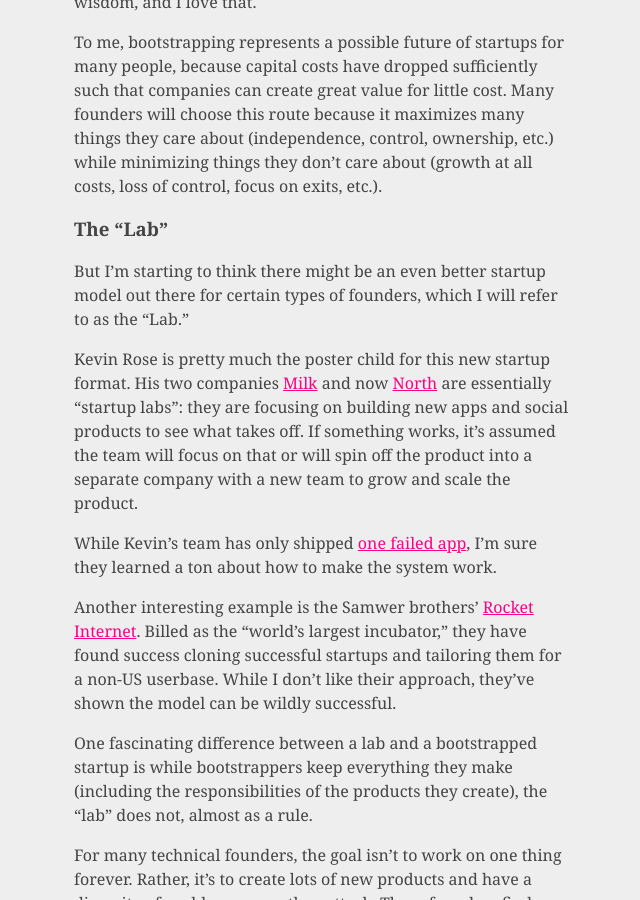
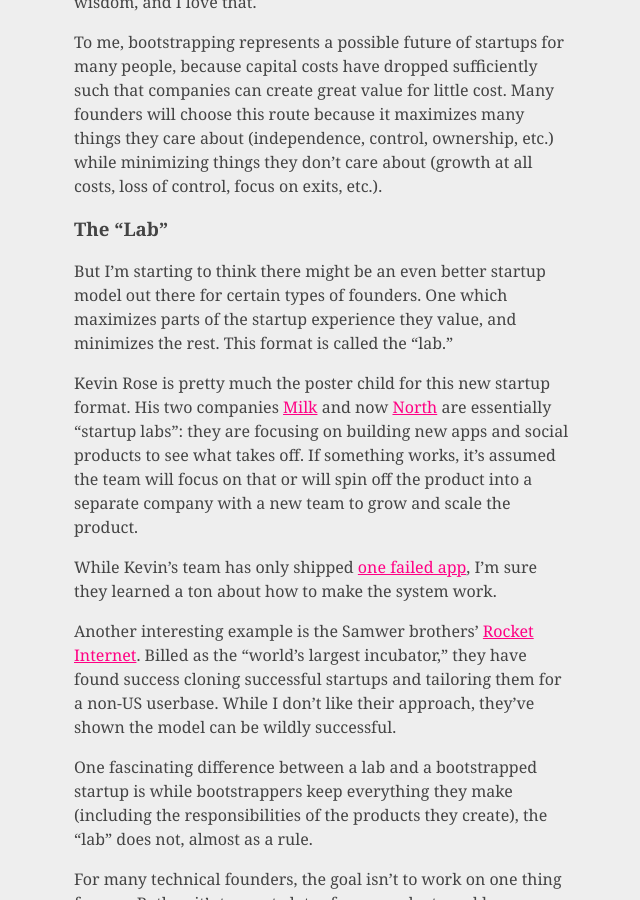
Before and after one commit to mlynch/mlynch.github.com, a Jekyll site: the page built from _posts/2014-11-02-new-kind-of-startup.markdown, in a window 1280 px wide and 900 px high, scrolled down 332 px. Shown: the whole window, without its empty margins (316-956 px from the left). Built offline with Jekyll 4.4.1, drawn with Linux system fonts in a browser that asks for light colours; Markdown is read by kramdown in place of the engine named in the settings; comment, search, counter and statistics services are not loaded.

Commit message:
Update 2014-11-02-new-kind-of-startup.markdown

```diff
--- a/_posts/2014-11-02-new-kind-of-startup.markdown
+++ b/_posts/2014-11-02-new-kind-of-startup.markdown
@@ -31,7 +31,7 @@ To me, bootstrapping represents a possible future of startups for many people, b
 
 ### The "Lab"
 
-But I'm starting to think there might be an even better startup model out there for certain types of founders, which I will refer to as the "Lab."
+But I'm starting to think there might be an even better startup model out there for certain types of founders. One which maximizes parts of the startup experience they value, and minimizes the rest. This format is called the "lab."
 
 Kevin Rose is pretty much the poster child for this new startup format. His two companies [Milk](http://www.crunchbase.com/organization/milk) and now [North](http://techcrunch.com/2014/08/15/kevin-rose-google-ventures-north/) are essentially "startup labs": they are focusing on building new apps and social products to see what takes off. If something works, it's assumed the team will focus on that
 or will spin off the product into a separate company with a new team to grow and scale the product.
```
